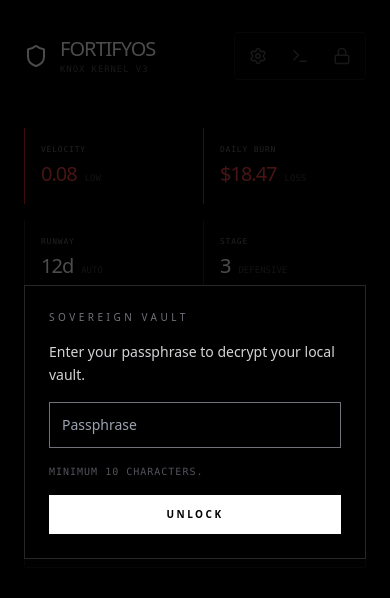
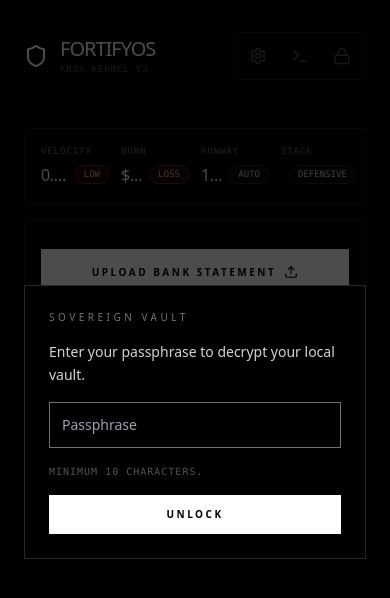
Before and after one commit to fortifyos/fortifyos, a React (Vite) app: page / in a window 390 px wide. Both pictures are taken after a click on the button "ENTER FORTIFYOS". Shown: the top 598 px of the page. Built offline with nearby package versions, Linux system fonts and the light colour scheme.

Commit message:
Refactor dashboard to mobile-first 3-zone UX with collapsed controls

```diff
--- a/src/App.jsx
+++ b/src/App.jsx
@@ -1,5 +1,5 @@
 import React, { useEffect, useMemo, useRef, useState } from 'react';
-import { Shield, Upload, Terminal, Smartphone, Users, Lock, Download, FileUp, KeyRound, Settings, ShieldCheck, ShieldX } from 'lucide-react';
+import { Shield, Upload, Terminal, Lock, Download, FileUp, KeyRound, Settings, ChevronDown } from 'lucide-react';
 import { motion, AnimatePresence } from 'framer-motion';
 import { SovereignProvider, useSovereign } from './security/SovereignWrapper';
 import { isNativeRuntime } from './platform/isNative';
@@ -124,7 +124,9 @@ function DashboardView({ isMobile, onBack }) {
   const [adoptErr, setAdoptErr] = useState('');
   const [ingestMsg, setIngestMsg] = useState('');
   const ingestInputRef = useRef(null);
+  const vaultImportInputRef = useRef(null);
   const nativeRuntime = isNativeRuntime();
+  const isVaultEmpty = !!(chainStatus?.ok && (chainStatus?.count || 0) === 0);
 
   // Expose agent handshake + capability API (read-only snapshot)
   const caps = useMemo(() => [CAPABILITIES.READ_VELOCITY, CAPABILITIES.READ_RUNWAY, CAPABILITIES.PROPOSE_ACTION], []);
@@ -257,6 +259,14 @@ function DashboardView({ isMobile, onBack }) {
     ingestInputRef.current?.click();
   };
 
+  const handlePrimaryAction = () => {
+    if (isVaultEmpty) {
+      vaultImportInputRef.current?.click();
+      return;
+    }
+    handleIngestPick();
+  };
+
   const handleIngestFile = async (file) => {
     if (!file) return;
     const ok = /application\/pdf|image\//.test(file.type);
@@ -386,58 +396,17 @@ function DashboardView({ isMobile, onBack }) {
         </div>
       </header>
 
-      {observation?.state === 'OBSERVATION' ? (
-        <div className="mb-10 border border-red-900 bg-red-950/30 p-4 rounded-sm">
-          <div className="flex items-start justify-between gap-4">
-            <div>
-              <p className="text-[10px] font-mono uppercase tracking-widest text-red-300">Observation Gate Active</p>
-              <p className="text-sm text-zinc-200 mt-1">
-                Inactivity exceeded {observation.days} days. High-risk actions should be paused until acknowledged.
-              </p>
-              <p className="text-[10px] text-zinc-500 font-mono uppercase tracking-widest mt-2">
-                Clear requires passkey verification (if enabled).
-              </p>
-            </div>
-            <div className="flex gap-2">
-              {passkeyState?.enabled ? (
-                <button
-                  onClick={async () => {
-                    setPasskeyMsg('');
-                    try { await verifyPasskey(); setPasskeyMsg('Passkey verified.'); }
-                    catch (e) { setPasskeyMsg(e?.message || 'Passkey verification failed'); }
-                  }}
-                  className="border border-red-800 px-4 py-2 text-[10px] font-bold uppercase tracking-[0.25em] text-red-200 hover:bg-red-950/40"
-                >
-                  Verify Passkey
-                </button>
-              ) : null}
-              <button
-                onClick={async () => {
-                  try { await acknowledgeObservation(); }
-                  catch (e) { setUnlockErr(e?.message || 'Unable to clear observation'); }
-                }}
-                className="bg-white text-black px-4 py-2 text-[10px] font-bold uppercase tracking-[0.25em] hover:bg-zinc-200"
-              >
-                Acknowledge
-              </button>
+      <div className="space-y-4">
+        <div className="border border-zinc-900 rounded-sm p-4">
+          <div className="grid grid-cols-4 gap-3">
+            <StatusMetric label="Velocity" value={String(velocity.value)} badge={velocity.trend} tone="warn" />
+            <StatusMetric label="Burn" value="$18.47" badge="LOSS" tone="warn" />
+            <StatusMetric label="Runway" value={`${runway.days}d`} badge={runway.mode} tone="ok" />
+            <StatusMetric label="Stage" value={String(stage)} badge={posture} tone="ok" />
           </div>
         </div>
-        </div>
-      ) : null}
 
-      <div className={`grid gap-8 ${isMobile ? 'grid-cols-1' : 'grid-cols-12'}`}>
-        <div className={`${isMobile ? 'order-1' : 'col-span-8'} space-y-8`}>
-          <div className="grid grid-cols-2 md:grid-cols-4 gap-4">
-            <MetricHUD label="Velocity" value={String(velocity.value)} sub={velocity.trend} alert />
-            <MetricHUD label="Daily Burn" value="$18.47" sub="Loss" alert />
-            <MetricHUD label="Runway" value={`${runway.days}d`} sub={runway.mode} />
-            <MetricHUD label="Stage" value={String(stage)} sub={posture} />
-          </div>
-
-          <div className="bg-zinc-900/20 border border-zinc-900 p-6 md:p-10 rounded-sm group relative overflow-hidden">
-            <div className="relative z-10">
-              <h3 className="text-xs uppercase tracking-[0.3em] text-zinc-500 mb-4">Tactical Ingest</h3>
-              <p className="text-lg font-light mb-6 leading-tight max-w-sm">Upload a bank statement PDF or transaction screenshot.</p>
+        <div className="border border-zinc-900 rounded-sm p-4 space-y-3">
           <input
             ref={ingestInputRef}
             type="file"
@@ -449,49 +418,36 @@ function DashboardView({ isMobile, onBack }) {
               e.target.value = '';
             }}
           />
-              <button onClick={handleIngestPick} className="w-full md:w-auto bg-white text-black px-10 py-4 text-[10px] font-bold uppercase tracking-[0.2em] hover:bg-zinc-200 transition-all flex items-center justify-center gap-2">
-                Upload Bank Statement <Upload size={14} />
+          <input
+            ref={vaultImportInputRef}
+            type="file"
+            accept=".json"
+            className="hidden"
+            disabled={importing}
+            onChange={(e) => {
+              const f = e.target.files?.[0];
+              if (f) handleImport(f);
+              e.target.value = '';
+            }}
+          />
+          <button
+            onClick={handlePrimaryAction}
+            className="w-full bg-white text-black px-6 py-4 text-[10px] font-bold uppercase tracking-[0.25em] hover:bg-zinc-200 transition-all flex items-center justify-center gap-2"
+          >
+            {isVaultEmpty ? 'Restore From Backup' : 'Upload Bank Statement'} <Upload size={14} />
           </button>
-              <p className="text-[10px] text-zinc-600 font-mono uppercase tracking-widest mt-3">
+          <p className="text-[10px] text-zinc-600 font-mono uppercase tracking-widest">
             Files are encrypted and stored locally in this browser.
           </p>
-              {ingestMsg ? <p className="text-xs text-zinc-400 font-mono mt-2">{ingestMsg}</p> : null}
-            </div>
-            <motion.div className="absolute top-0 right-0 p-8 opacity-5 group-hover:opacity-10 transition-opacity"><Smartphone size={120} /></motion.div>
-          </div>
+          {ingestMsg ? <p className="text-xs text-zinc-400 font-mono">{ingestMsg}</p> : null}
         </div>
 
-        {!isMobile && (
-          <div className="col-span-4 space-y-8 border-l border-zinc-900 pl-8">
-            <h3 className="text-[10px] uppercase tracking-[0.4em] text-zinc-600">Master Intelligence</h3>
-            <div className="space-y-6">
-              <div className="pb-6 border-b border-zinc-900">
-                <p className="text-[9px] font-mono text-zinc-500 uppercase mb-2">Fed Net Liquidity</p>
-                <p className="text-xl font-light text-white">$5.70T <span className="text-xs text-red-500 font-mono italic ml-2">(Tighter)</span></p>
-              </div>
-              <div>
-                <p className="text-[9px] font-mono text-zinc-500 uppercase mb-2">Legacy Council</p>
-                <div className="flex items-center gap-2 text-zinc-400">
-                  <Users size={14} /> <span className="text-[10px] font-mono">2/3 Signers Synced</span>
-                </div>
-              </div>
-            </div>
-
-            <div className="pt-6 border-t border-zinc-900">
-              <p className="text-[9px] font-mono text-zinc-500 uppercase mb-3">Agentic Handshake</p>
-              <div className="text-[10px] font-mono text-zinc-400 space-y-1">
-                <div>window.FORTIFY.getHandshake()</div>
-                <div>window.FORTIFY.agentRequest(req)</div>
-              </div>
-            </div>
-          </div>
-        )}
-      </div>
-
-      <Modal open={settingsOpen} title="Sovereign Settings">
-        <div className="space-y-5">
-          <div className="border border-zinc-900 p-4 rounded-sm space-y-3">
-            <p className="text-sm text-zinc-200">Vault Management</p>
+        <details className="border border-zinc-900 rounded-sm group">
+          <summary className="list-none cursor-pointer p-4 flex items-center justify-between">
+            <span className="text-sm text-zinc-200">Vault Control</span>
+            <ChevronDown size={16} className="text-zinc-600 group-open:rotate-180 transition-transform" />
+          </summary>
+          <div className="px-4 pb-4 space-y-3">
             <button
               onClick={handleExport}
               className="w-full border border-zinc-800 px-6 py-3 text-[10px] uppercase tracking-[0.25em] font-bold hover:bg-white hover:text-black transition-all flex items-center justify-center gap-2"
@@ -527,7 +483,56 @@ function DashboardView({ isMobile, onBack }) {
               />
             </label>
           </div>
+        </details>
 
+        <details className="border border-zinc-900 rounded-sm group">
+          <summary className="list-none cursor-pointer p-4 flex items-center justify-between">
+            <span className="text-sm text-zinc-200">System Panel</span>
+            <ChevronDown size={16} className="text-zinc-600 group-open:rotate-180 transition-transform" />
+          </summary>
+          <div className="px-4 pb-4 space-y-3">
+            {observation?.state === 'OBSERVATION' ? (
+              <div className="border border-red-900 bg-red-950/30 p-3 rounded-sm space-y-2">
+                <p className="text-[10px] font-mono uppercase tracking-widest text-red-300">Observation Gate Active</p>
+                <p className="text-xs text-zinc-300">Inactive for {observation.days} days. Clear before high-risk actions.</p>
+                <div className="flex gap-2">
+                  {passkeyState?.enabled ? (
+                    <button
+                      onClick={async () => {
+                        setPasskeyMsg('');
+                        try { await verifyPasskey(); setPasskeyMsg('Passkey verified.'); }
+                        catch (e) { setPasskeyMsg(e?.message || 'Passkey verification failed'); }
+                      }}
+                      className="flex-1 border border-red-800 px-3 py-2 text-[10px] font-bold uppercase tracking-[0.2em] text-red-200 hover:bg-red-950/40"
+                    >
+                      Verify Passkey
+                    </button>
+                  ) : null}
+                  <button
+                    onClick={async () => {
+                      try { await acknowledgeObservation(); }
+                      catch (e) { setUnlockErr(e?.message || 'Unable to clear observation'); }
+                    }}
+                    className="flex-1 bg-white text-black px-3 py-2 text-[10px] font-bold uppercase tracking-[0.2em] hover:bg-zinc-200"
+                  >
+                    Acknowledge
+                  </button>
+                </div>
+              </div>
+            ) : null}
+
+            <button
+              onClick={() => setSettingsOpen(true)}
+              className="w-full border border-zinc-800 px-6 py-3 text-[10px] font-bold uppercase tracking-[0.25em] hover:bg-zinc-900 transition-all"
+            >
+              Open Control Panel
+            </button>
+          </div>
+        </details>
+      </div>
+
+      <Modal open={settingsOpen} title="Control Panel">
+        <div className="space-y-5">
           <div className="flex items-center justify-between">
             <div>
               <p className="text-sm text-zinc-200">Require Passkey to Unlock</p>
@@ -713,13 +718,14 @@ function DashboardView({ isMobile, onBack }) {
   );
 }
 
-function MetricHUD({ label, value, sub, alert }) {
+function StatusMetric({ label, value, badge, tone }) {
+  const toneClass = tone === 'warn' ? 'bg-red-950/40 text-red-300 border-red-900' : 'bg-zinc-900/40 text-zinc-300 border-zinc-800';
   return (
-    <div className={`p-4 border-l ${alert ? 'border-red-600' : 'border-zinc-800'} bg-zinc-900/5`}>
-      <p className="text-[8px] uppercase tracking-widest text-zinc-500 font-mono mb-1">{label}</p>
-      <div className="flex items-baseline gap-2">
-        <span className={`text-xl md:text-2xl font-light tracking-tighter ${alert ? 'text-red-500' : 'text-white'}`}>{value}</span>
-        <span className="text-[9px] text-zinc-700 font-mono uppercase">{sub}</span>
+    <div className="min-w-0">
+      <p className="text-[9px] uppercase tracking-widest text-zinc-500 font-mono mb-1">{label}</p>
+      <div className="flex items-center gap-2">
+        <span className="text-base md:text-lg font-light tracking-tight text-white truncate">{value}</span>
+        <span className={`text-[9px] font-mono uppercase border px-2 py-0.5 rounded-full ${toneClass}`}>{badge}</span>
       </div>
     </div>
   );
```
Lines whose indentation alone changed are shown as unchanged.
